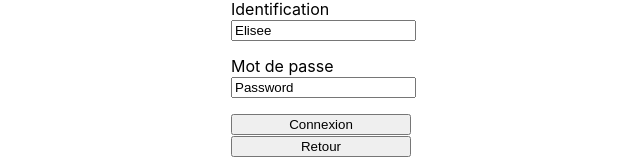
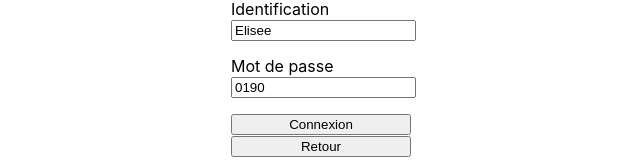
Before and after one commit to Elisee-des/React-Projet-Cocktail, a React (Create React App) app: page /auth in a window 1280 px wide. Shown: the part 193-360 px from the top of the page, without its empty margins (319-959 px from the left). Built offline with nearby package versions, Linux system fonts and the light colour scheme.

Commit message:
Recuperation des donner du formaulaire avec USESTATE

```diff
--- a/src/pages/Auth/Login.js
+++ b/src/pages/Auth/Login.js
@@ -6,13 +6,23 @@ const Login = () => {
 
     let navigate = useNavigate();
 
-    const [login, setLogin] = useState('Elisee');
-    const [password, setPassword] = useState('Password');
+    const [credentials, setCredential] = useState({
+        login: 'Elisee',
+        password: '0190'
+    });
+
+    const onChange = (e) => {
+        console.log(e.target.name)
+        console.log(e.target.value)
+        setCredential({
+            ...credentials,
+            [e.target.name]: e.target.value
+        })
+    }
 
     const onSubmit = (e) => {
         e.preventDefault();
-        console.log("Mon formulaire");
-        console.log(login, password);
+        console.log(credentials);
     }
 
     const handlRetour = () => {
@@ -25,11 +35,11 @@ const Login = () => {
             <form action="" onSubmit={onSubmit}>
                 <div className="group">
                     <label htmlFor="login">Identification</label>
-                    <input type="text" name='login' value={login} onChange={(e) => setLogin(e.target.value)} />
+                    <input type="text" name='login' value={credentials.login} onChange={onChange} />
                 </div>
                 <div className="group">
                     <label htmlFor="password">Mot de passe</label>
-                    <input type="text" name='password' value={password} onChange={e=>setPassword(e.target.value)} />
+                    <input type="text" name='password' value={credentials.password} onChange={onChange} />
                 </div>
                 <div className="group">
                     <button>Connexion</button>
```
